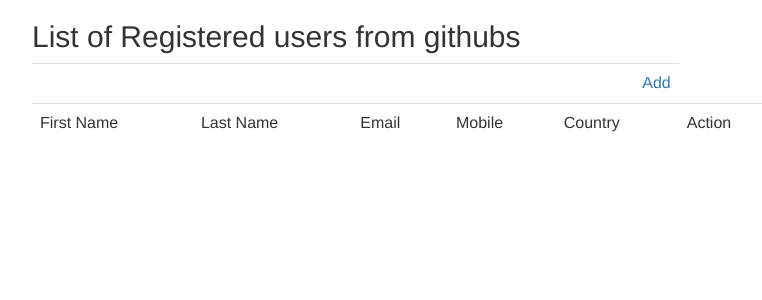
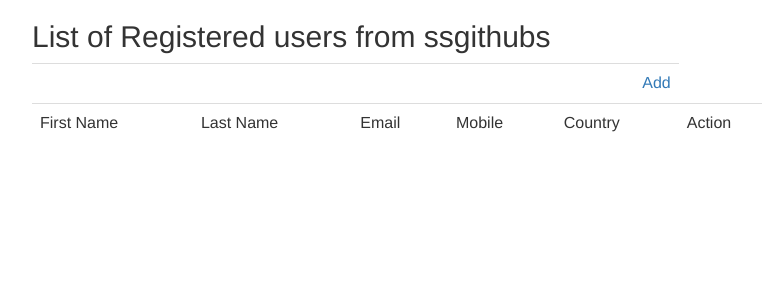
Before and after one commit to prithijitsouvik/test2, a PHP site: the page made by application/views/list.php in a window 1280 px wide. Shown: the top 300 px of the page, without its empty margins (233-995 px from the left). Run offline with PHP 8.4, Linux system fonts and the light colour scheme; the template is opened without the code that fills it, so the values that code supplies are empty.

Commit message:
Update list.php

```diff
--- a/application/views/list.php
+++ b/application/views/list.php
@@ -10,7 +10,7 @@
                 <div class="col-md-2"></div>
                 <div class="col-md-8">
 
-                    <h2>List of Registered users from githubs</h2>
+                    <h2>List of Registered users from ssgithubs</h2>
                     <table class="table">
                         <tr>
                             <td colspan="5" align="right"><a href="<?php echo base_url(); ?>register/add">Add</a></td>
```
